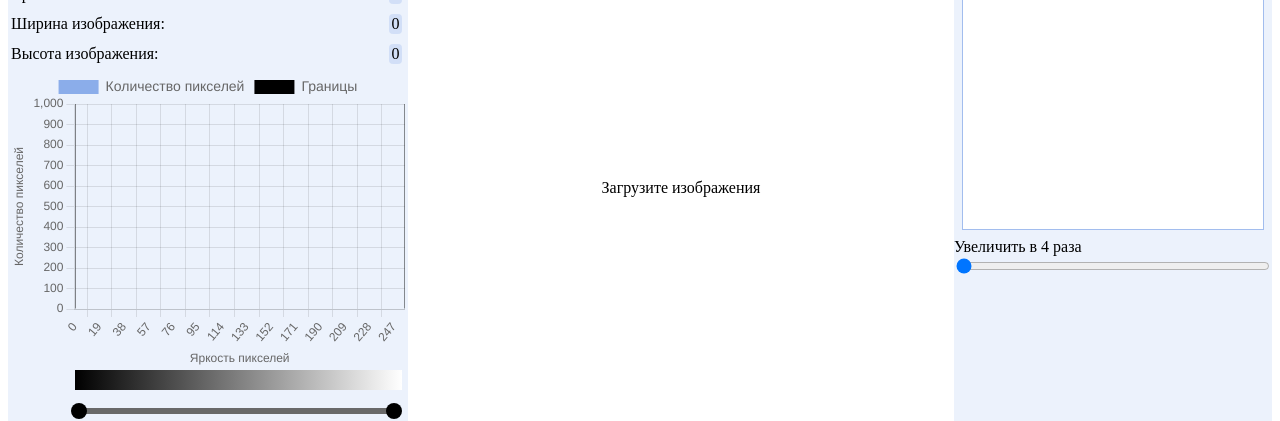
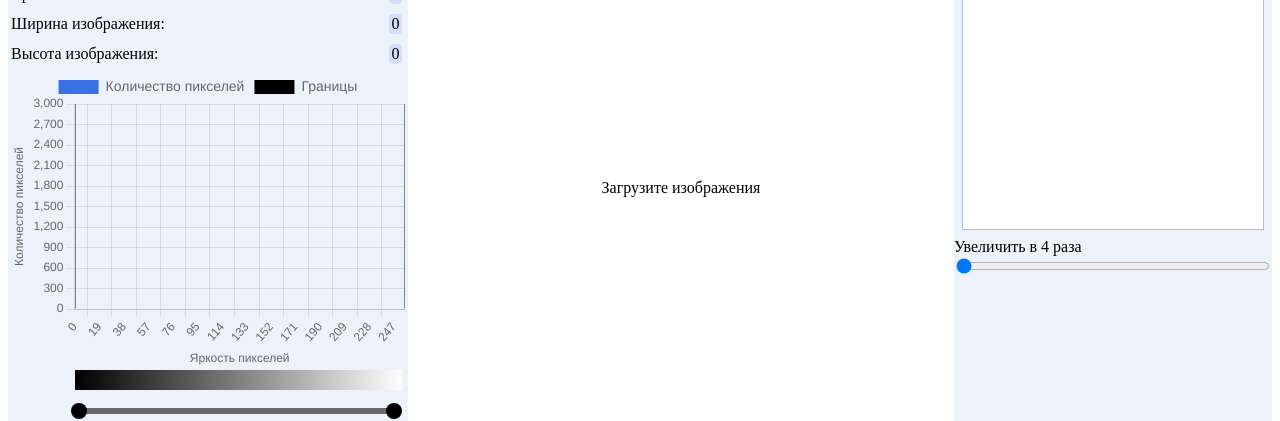
Before and after one commit to solituude/high-resolution-image-visualization-app, a React (Create React App) app: page / in a window 1280 px wide. Shown: the part 216-637 px from the top of the page. Built offline with nearby package versions, Linux system fonts and the light colour scheme.

Commit message:
Изменения

```diff
--- a/src/App.js
+++ b/src/App.js
@@ -1,3 +1,5 @@
+// вот тут изменения в новой ветке
+
 import './App.scss'; //импорт стилей для компонентов
 
 import React, {useState} from "react";
--- a/src/BarChart/BarChart.jsx
+++ b/src/BarChart/BarChart.jsx
@@ -11,17 +11,16 @@ import {CategoryScale, Chart as ChartJS} from 'chart.js';
 import Chart from 'chart.js/auto';
 
 
-const BarChart = ({barLabels, convertedBrightness, yMin, setValue, value, selectedOption}) => {
+const BarChart = ({barLabels, convertedBrightness, yMin, setValue, selectedOption}) => {
     const [barData, setBarData] = useState([]);
     const [currentValue, setCurrentValue] = useState({min: 0, max: 255});
     const borderData = getBorderData(currentValue.min, currentValue.max);
 
 
     useEffect(() => {
-        // console.log(convertedBrightness);
+
         let currentBrightness = getConvertedBrightnessArray(convertedBrightness, selectedOption);
         currentBrightness = getPartBrightnessArray(currentBrightness, yMin);
-        // console.log(currentBrightness);
         if (convertedBrightness.length !== 0){
             setBarData(getHistogram(currentBrightness));
         }
@@ -33,7 +32,7 @@ const BarChart = ({barLabels, convertedBrightness, yMin, setValue, value, select
             {
                 label: "Количество пикселей",
                 data: barData,
-                backgroundColor: "rgba(139, 173, 234, 1)",
+                backgroundColor: "rgb(57,112,229)",
             },
             {
                 label: "Границы",
@@ -55,7 +54,7 @@ const BarChart = ({barLabels, convertedBrightness, yMin, setValue, value, select
                     display: true,
                     text: "Количество пикселей"
                 },
-                max: 1000,
+                max: 3000,
                 ticks: {
                     stepSize: 100,
                     reverse: true,
@@ -93,12 +92,10 @@ const BarChart = ({barLabels, convertedBrightness, yMin, setValue, value, select
             <div className={"range__container"}>
                 <div className={"gradient"}/>
                 <RangeSlider min={0} max={255} step={1} value={currentValue} onChange={setCurrentValue} />
-
                 <div className="left-right__container">
                     <span>L:<span>{currentValue.min}</span></span>
                     <span>R:<span>{currentValue.max}</span></span>
                 </div>
-
             </div>
             <button onClick={() => setValue(currentValue)} style={{margin: "10px 60px"}}>
                 Применить
--- a/src/Canvas/Canvas.jsx
+++ b/src/Canvas/Canvas.jsx
@@ -43,7 +43,7 @@ const Canvas = ({file, shift, barLabels}) => {
     const magnifierContext = magnifierCanvas.getContext('2d'); // контекст холста увеличенного изображения
     let magnifierImageData = magnifierContext.createImageData(magnifierCanvas.width, magnifierCanvas.width);
     const containerMagnifier = document.getElementById('magnifier-container');
-    const containerImage = document.getElementById('pictureContainer');
+
 
     // координата наведенного пикселя изображения
     const [hoveredPixelCoordinatesPicture, setHoveredPixelCoordinatesPicture] = useState({x: 0, y: 0});
@@ -284,7 +284,6 @@ const Canvas = ({file, shift, barLabels}) => {
                 </table>
 
                 <BarChart setValue={setValue}
-                          value={value}
                           barLabels={barLabels}
                           convertedBrightness={brightnessMatrix}
                           selectedOption={shift}
```
